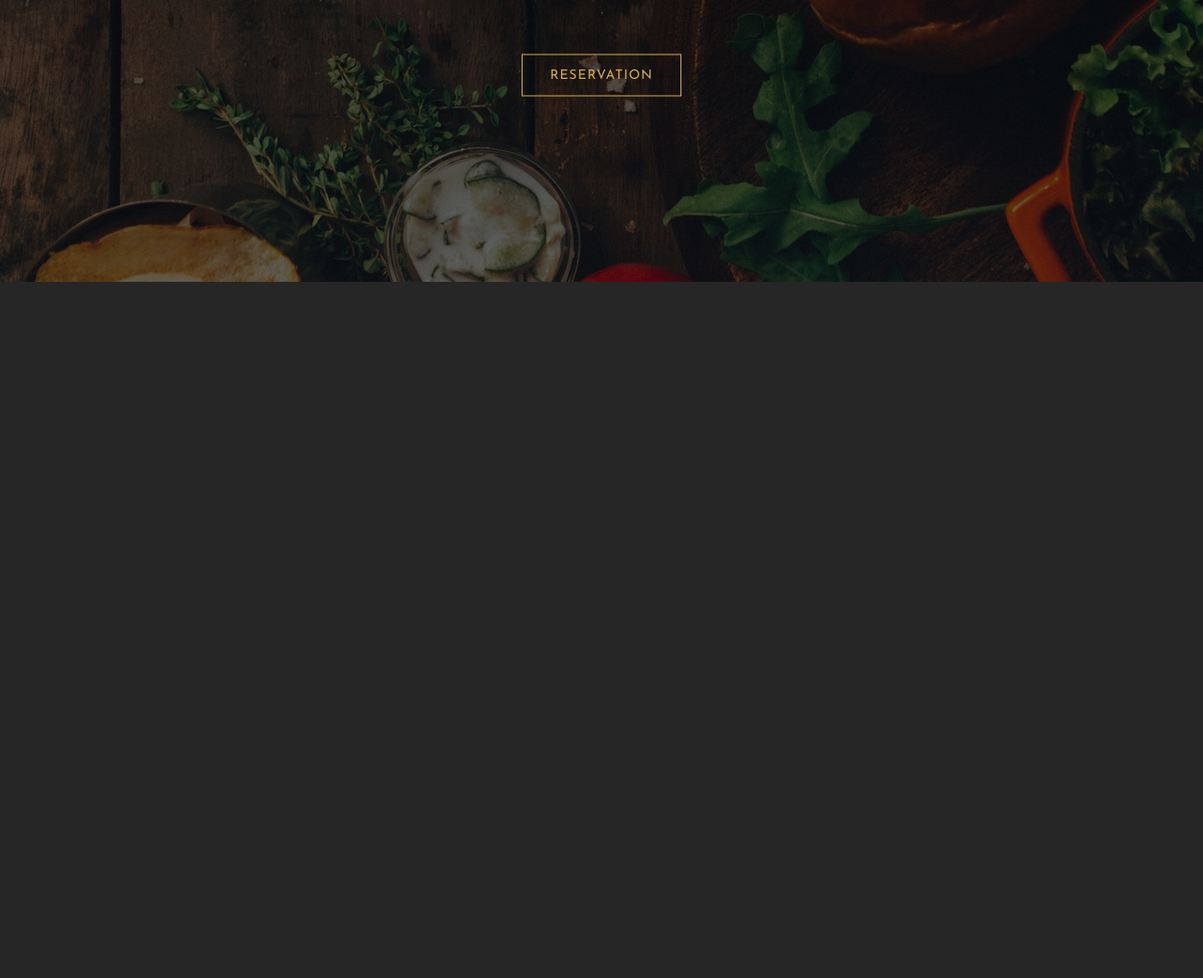
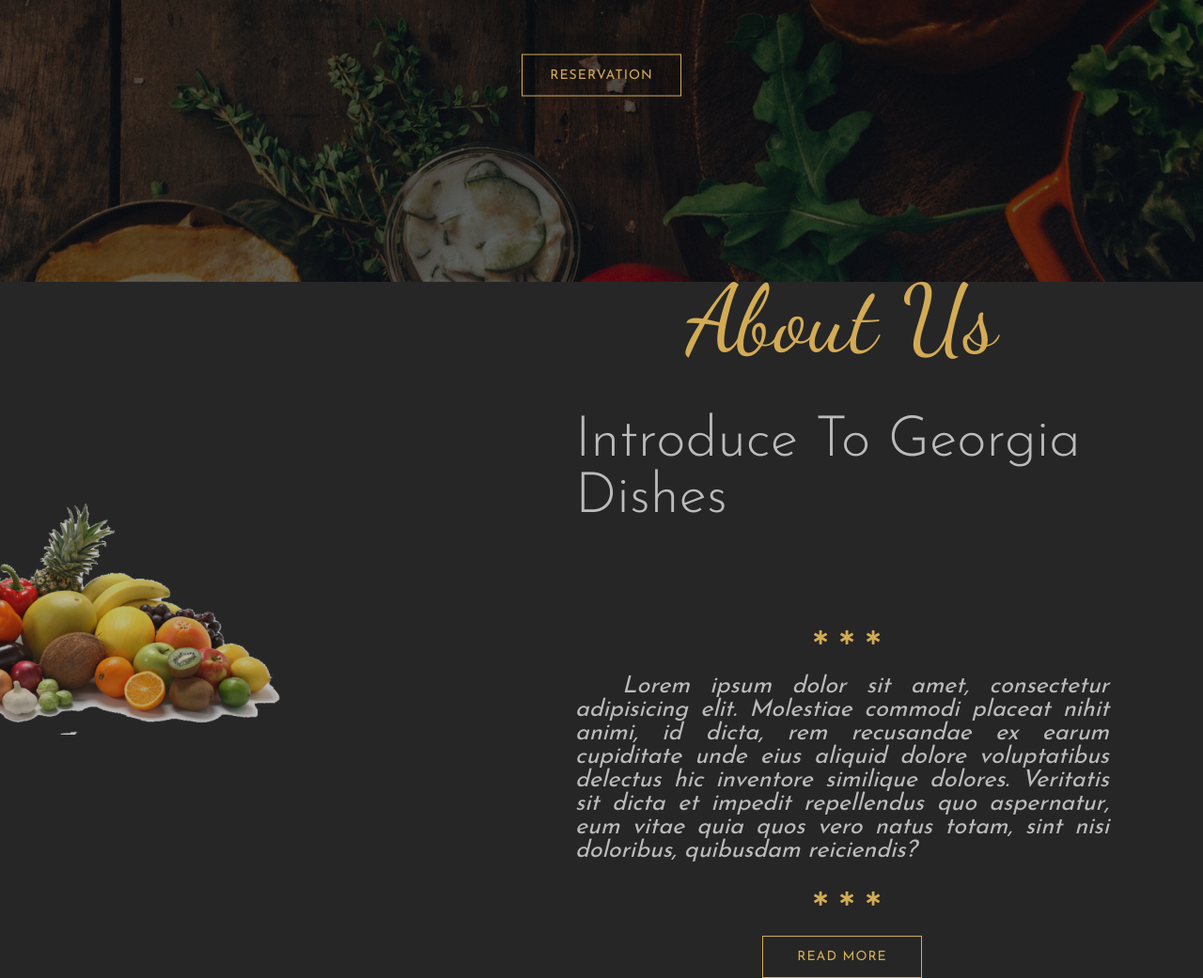
Before and after one commit to pawor/design-website-sass, a plain HTML site: page restaurant/index.html in a window 1280 px wide. Shown: the part 500-1541 px from the top of the page at 94% size. Before the commit the page ends 800 px from the top, so only its background shows below. Drawn offline with nearby package versions, Linux system fonts and the light colour scheme.

Commit message:
edit _layout

```diff
--- a/restaurant/index.html
+++ b/restaurant/index.html
@@ -25,5 +25,32 @@
         </div>
     </header>
     <!--End of Header-->
+    <!--About Us-->
+    <section class="about-us">
+        <div class="about-us-left">
+            <img src="images/about-us-img.png">
+        </div>
+        <div class="about-us-right">
+            <h1 class="main-heading">About Us</h1>
+            <h3 class="sub-heading">Introduce To Georgia Dishes</h3>
+            <div class="stars">
+                <i class="fas fa-star-of-life star"></i>
+                <i class="fas fa-star-of-life star"></i>
+                <i class="fas fa-star-of-life star"></i>
+            </div>
+            <p class="description">Lorem ipsum dolor sit amet, consectetur adipisicing elit.
+            Molestiae commodi placeat nihit animi, id dicta, rem recusandae ex earum cupiditate
+            unde eius aliquid dolore voluptatibus delectus hic inventore similique dolores.
+            Veritatis sit dicta et impedit repellendus quo aspernatur, eum vitae quia quos vero
+            natus totam, sint nisi doloribus, quibusdam reiciendis?</p>
+            <div class="stars">
+                <i class="fas fa-star-of-life star"></i>
+                <i class="fas fa-star-of-life star"></i>
+                <i class="fas fa-star-of-life star"></i>
+            </div>
+            <button type="button" class="main-btn">Read More</button>
+        </div>
+    </section>
+    <!--End of About Us-->
 </body>
 </html>
--- a/restaurant/scss/_layout.scss
+++ b/restaurant/scss/_layout.scss
@@ -14,3 +14,43 @@
         @include centering(50%);
     }
 }
+.about-us{
+    height: 90vh;
+    display: flex;
+    align-items: center;
+    &-left{
+        width: 40%;
+        position: relative;
+        left: -200px;
+        img{
+            width: 100%;
+            opacity: 0.7;
+        }
+    }
+    &-right{
+        width: 60%;
+        display: flex;
+        flex-direction: column;
+        align-items: center;
+        padding: 0 100px;
+        box-sizing: border-box;
+        .stars{
+            margin: 30px 0;
+        }
+        .star{
+            font-size: 15px;
+            color: $color-primary;
+            margin-left: 10px;
+        }
+        .description{
+            font-family: $font-josefinSans;
+            font-size: 25px;
+            font-style: italic;
+            color: $color-secondary;
+            text-align: justify;
+            &::first-letter{
+                padding-left: 50px;
+            }
+        }
+    }
+}
```
Also changed, not shown: restaurant/css/main.css.
